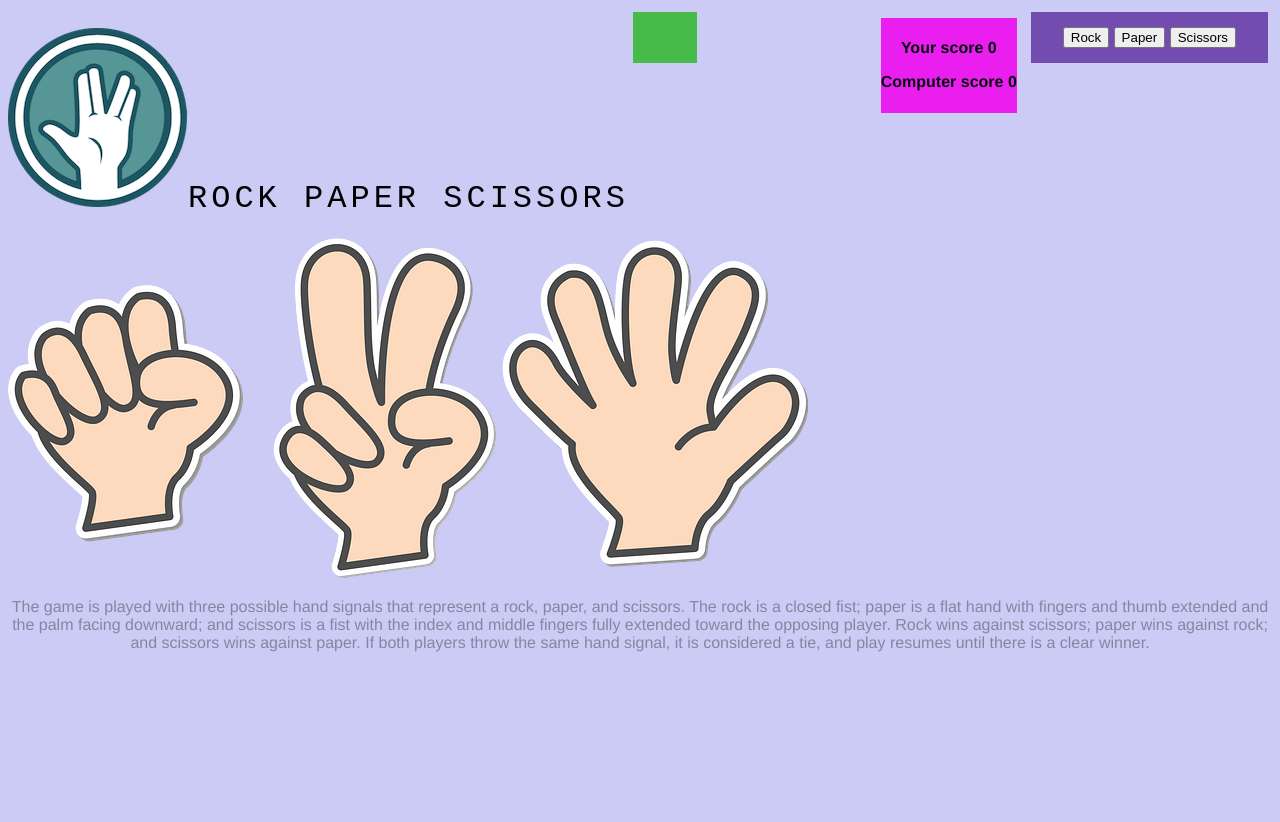
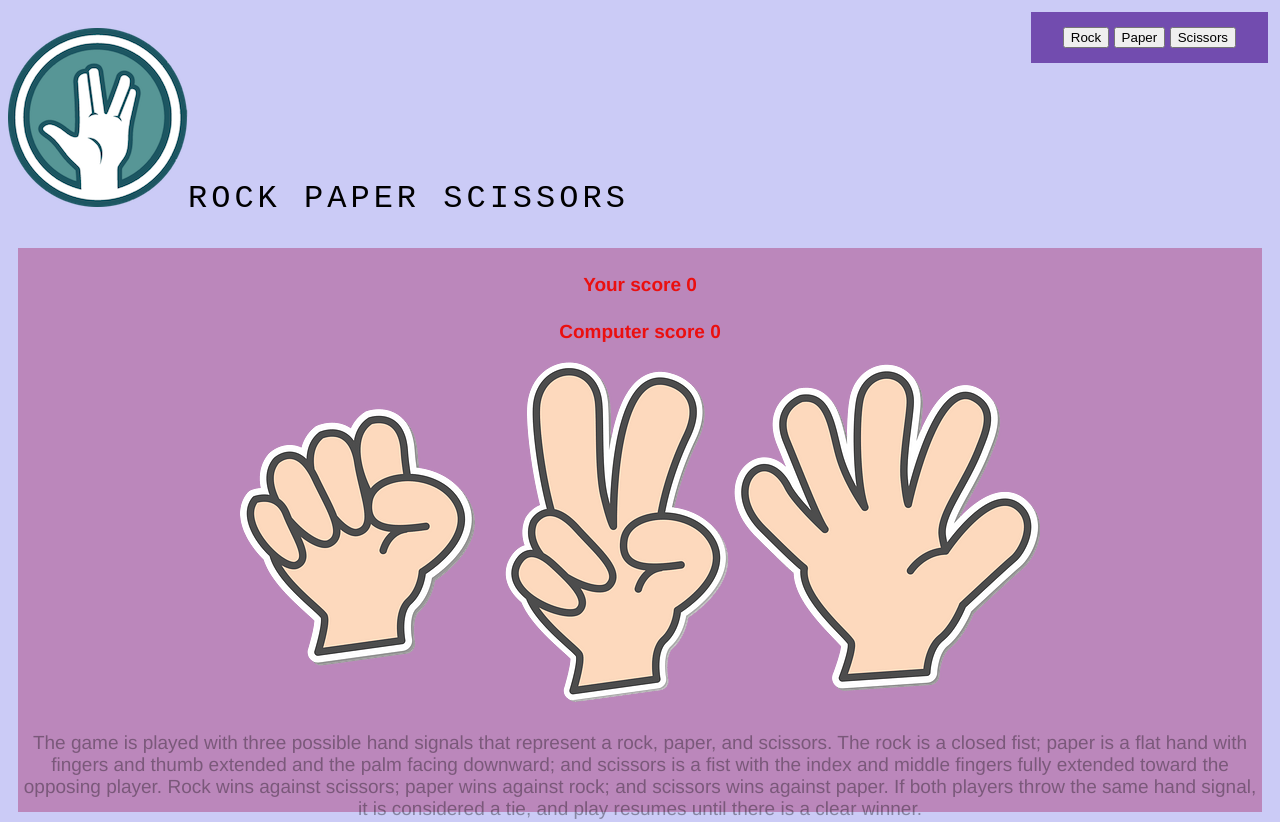
Before and after one commit to Ihor2227/rock_paper_scissors, a plain HTML site: page index.html in a window 1280 px wide. Before the commit the page ends 800 px from the top, so only its background shows below. Drawn offline with Linux system fonts and the light colour scheme; a web font is replaced by a local one.

Commit message:
Add style to feedback window

```diff
--- a/assets/css/style.css
+++ b/assets/css/style.css
@@ -9,14 +9,13 @@ header {
 }
 .score-area {
     position: relative;
-    background-color: #ea1eee;
-    border:1px;
-    color: rgb(1, 12, 12);
-
+    background-color: #bb87bb;
+    border:3px;
+    color: rgb(235, 15, 15);
     text-align: center;
     text-decoration: none;
     display: inline-block;
-    font-size: 16px;
+    font-size: 19px;
     margin: 10px;
     cursor: pointer;
     float: right;
@@ -24,15 +23,13 @@ header {
 
 .feedback {
 
-    background-color: #46bb4a;
+    background-color: none;
     border:1px;
-    color: rgb(247, 7, 7);
-    padding: 15px 32px;
+    color: rgb(67, 7, 171);
     text-align: center;
-    text-decoration:navy;
-    display: inline-block;
+    display:inline-block;
     font-size: 16px;
-    margin: 4px;
+    margin: 14px;
     cursor: pointer;
 
 
@@ -74,3 +71,11 @@ footer {
 .heading {
     float: left;
 }
+
+#game-logo {
+    height: 600px;
+    width: 100%;
+    background: url('../images/hand-rock-paper-scissors\ 1.png') no-repeat center center;
+
+
+}
--- a/index.html
+++ b/index.html
@@ -12,7 +12,7 @@
 <body>
     <header>
     <h1 class="heading">
-        <img class="logo" src="assets/images/logo.png" alt="logo">Rock Paper Scissors
+        <img class="logo"  src="assets/images/logo.png" alt="logo">Rock Paper Scissors
     </h1>
     </header>
     <section id="game-area">
@@ -24,23 +24,27 @@
 
     </div>
     </section>
-
+    <section>
     <div class="feedback">
         <h4 id="user-play"></h4>
         <h4 id="computer-play"></h4>
         <h2 id="result"></h2>
     </div>
+</section>
 
     <div class="score-area">
         <h4>
         <p class="scores">Your score    <span id="score-user">0</span></p>
-
-
-        <p class="scores">Computer score    <span id="score-computer">0</span></p>
+        </h4>
+     </<div>
+      <section>
+        <h4>
+     <div>
+        <p class="scores">Computer score   <span id="score-computer">   0</span></p>
     </div>
     <img src="assets/images/hand-rock-paper-scissors 1.png" alt="game-image">
 </h4>
-
+</section>
 
 <footer>
     <p>The game is played with three possible hand signals that represent a rock, paper, and scissors. The rock is a closed fist; paper is a flat hand with fingers and thumb extended and the palm facing downward; and scissors is a fist with the index and middle fingers fully extended toward the opposing player. Rock wins against scissors; paper wins against rock; and scissors wins against paper. If both players throw the same hand signal, it is considered a tie, and play resumes until there is a clear winner.</p>
```
Also changed, not shown: assets/images/hand-rock-paper-scissors 2.png (deleted), 1 other file.
